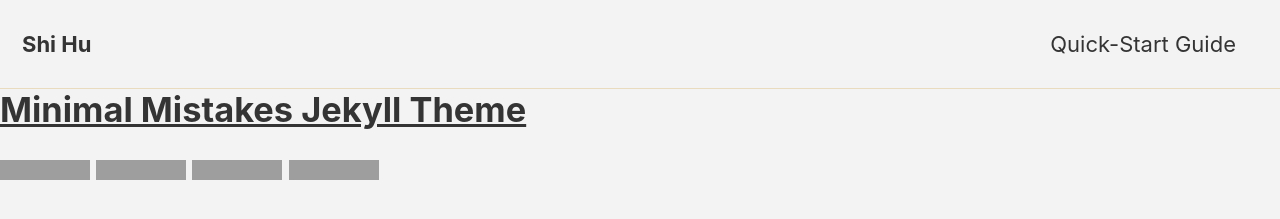
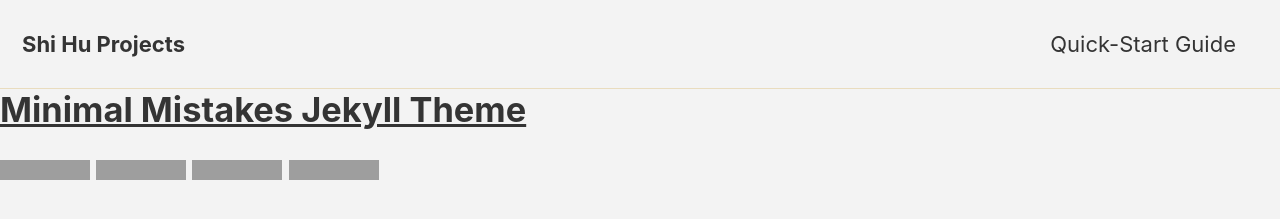
Before and after one commit to shi-hu/shi-hu.github.io, a Jekyll site: the page built from info_mm.md, in a window 1280 px wide and 900 px high. Shown: the top 219 px of the window. Built offline with Jekyll 4.4.1, drawn with Linux system fonts in a browser that asks for light colours; cached includes are drawn as plain includes; nearby versions of some CDN libraries; emoji names are drawn with the system emoji font; our own code applies the rules of GitHub Pages for plain Markdown files; grey boxes are pictures that could not be loaded.

Commit message:
Update _config.yml

```diff
--- a/_config.yml
+++ b/_config.yml
@@ -16,7 +16,7 @@ minimal_mistakes_skin    : "dirt" # "air", "aqua", "contrast", "dark", "default"
 
 # Site Settings
 locale                   : "en-US"
-title                    : "Shi Hu"
+title                    : "Shi Hu Projects"
 title_separator          : "-"
 name                     : "Luís Sá"
 description              : "Feel free to bookmark my website to keep an eye on my project updates."
```
